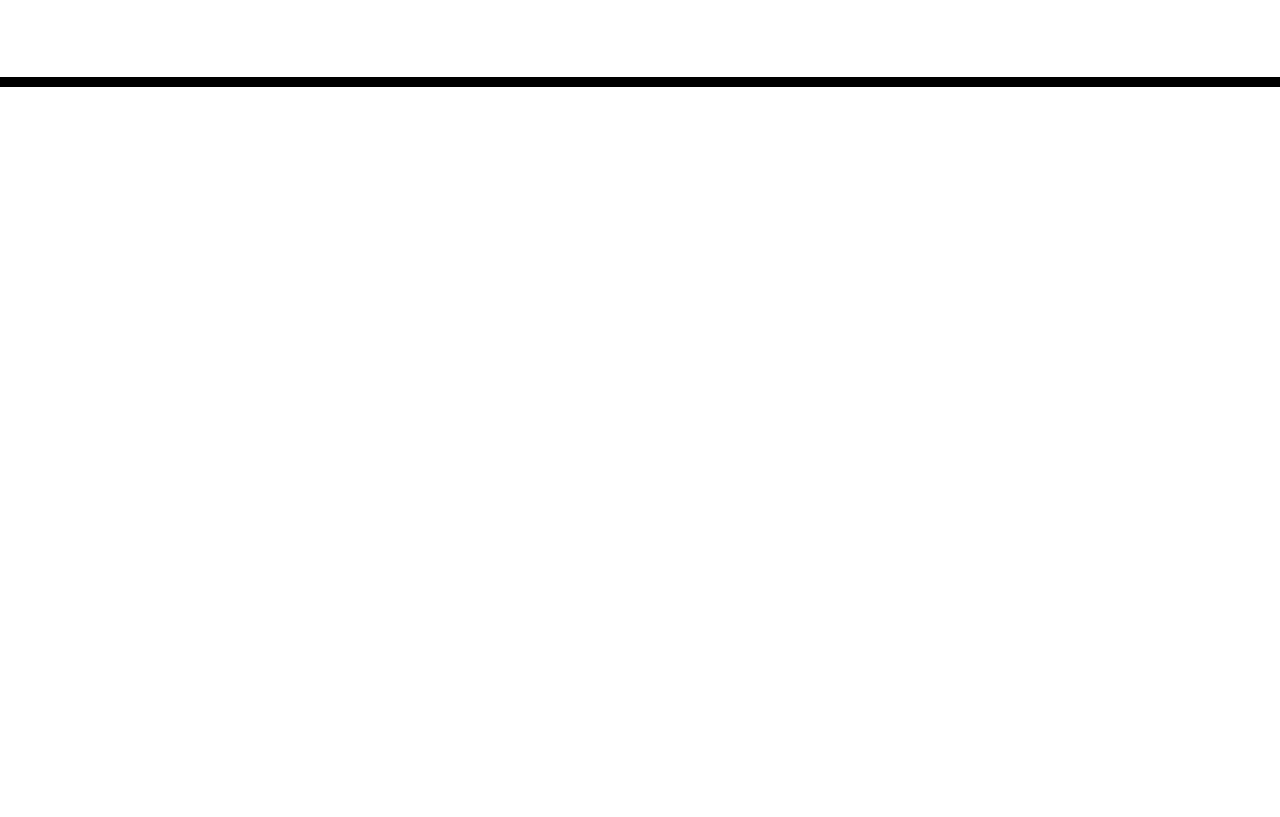
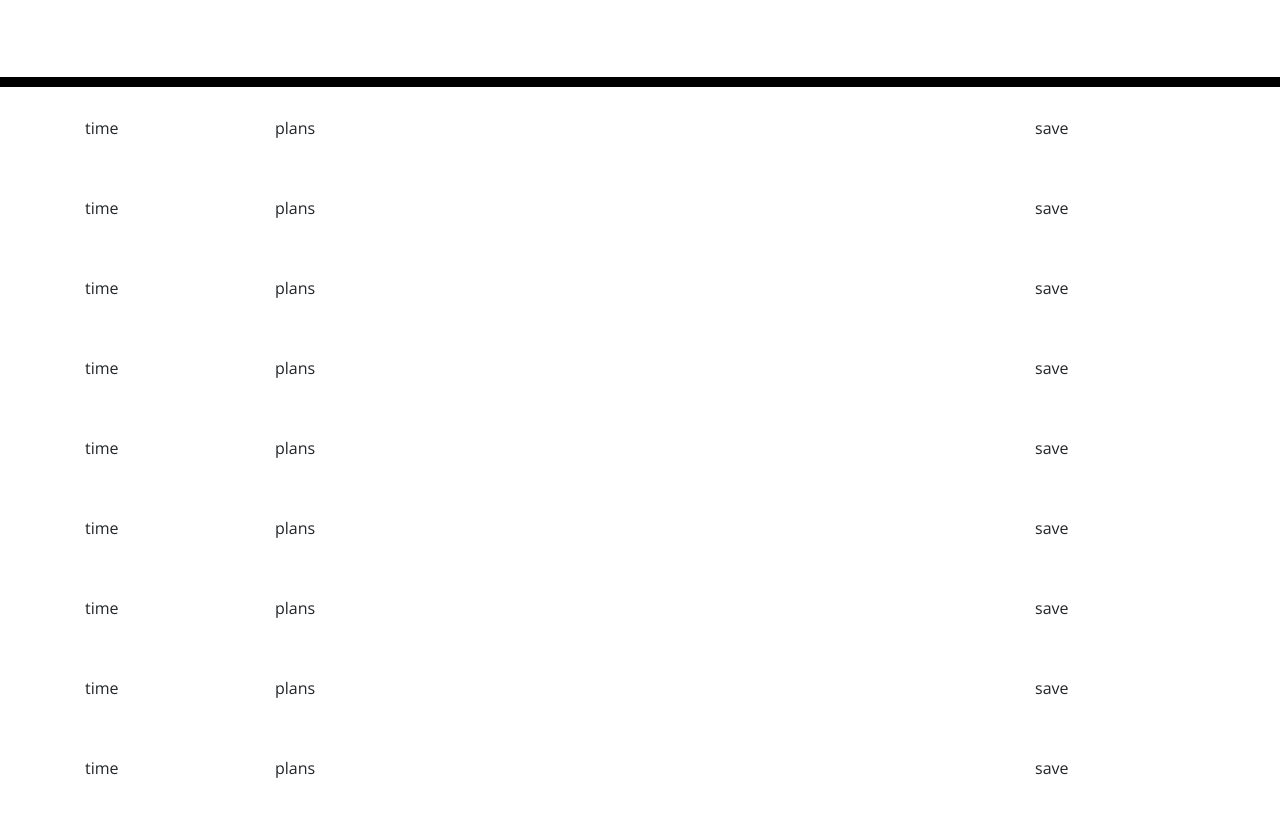
Before and after one commit to cat-lin-morgan/daily-calendar, a plain HTML site: page index.html in a window 1280 px wide. Shown: the part 181-998 px from the top of the page. Before the commit the page ends 800 px from the top, so only its background shows below. Drawn offline with nearby package versions, Linux system fonts and the light colour scheme; files that its build step writes are made by us from their sources.

Commit message:
pseudocoded planner

```diff
--- a/index.html
+++ b/index.html
@@ -30,7 +30,63 @@
     </header>
     <div class="container">
       <!-- Timeblocks go here -->
+      <!-- 9 am  -->
+      <div class="row">
+        <div class="col-2 col-mb-2">time</div>
+        <div class="col-8 col-mb-2">plans</div>
+        <div class="col-2 col-mb-2">save</div>
+      </div>
+      <!-- 10 am  -->
+      <div class="row">
+        <div class="col-2 col-mb-2">time</div>
+        <div class="col-8 col-mb-2">plans</div>
+        <div class="col-2 col-mb-2">save</div>
+      </div>
+      <!-- 11 am  -->
+      <div class="row">
+        <div class="col-2 col-mb-2">time</div>
+        <div class="col-8 col-mb-2">plans</div>
+        <div class="col-2 col-mb-2">save</div>
+      </div>
+      <!-- 12 pm  -->
+      <div class="row">
+        <div class="col-2 col-mb-2">time</div>
+        <div class="col-8 col-mb-2">plans</div>
+        <div class="col-2 col-mb-2">save</div>
+      </div>
+       <!-- 1pm  -->
+       <div class="row">
+        <div class="col-2 col-mb-2">time</div>
+        <div class="col-8 col-mb-2">plans</div>
+        <div class="col-2 col-mb-2">save</div>
+      </div>
+       <!-- 2 pm  -->
+       <div class="row">
+        <div class="col-2 col-mb-2">time</div>
+        <div class="col-8 col-mb-2">plans</div>
+        <div class="col-2 col-mb-2">save</div>
+      </div>
+       <!-- 3 pm  -->
+       <div class="row">
+        <div class="col-2 col-mb-2">time</div>
+        <div class="col-8 col-mb-2">plans</div>
+        <div class="col-2 col-mb-2">save</div>
+      </div>
+      <!-- 4 pm  -->
+      <div class="row">
+        <div class="col-2 col-mb-2">time</div>
+        <div class="col-8 col-mb-2">plans</div>
+        <div class="col-2 col-mb-2">save</div>
+      </div>
+    <!-- 5 pm  -->
+    <div class="row">
+      <div class="col-2 col-mb-2">time</div>
+      <div class="col-8 col-mb-2">plans</div>
+      <div class="col-2 col-mb-2">save</div>
     </div>
+    <!-- end grid  -->
+  </div>
+
 
     <script src="https://code.jquery.com/jquery-3.4.1.min.js"></script>
     <script src="https://cdnjs.cloudflare.com/ajax/libs/moment.js/2.24.0/moment.min.js"></script>
```
Also changed, not shown: assets/js/script.js (added, +27 -0 lines).
